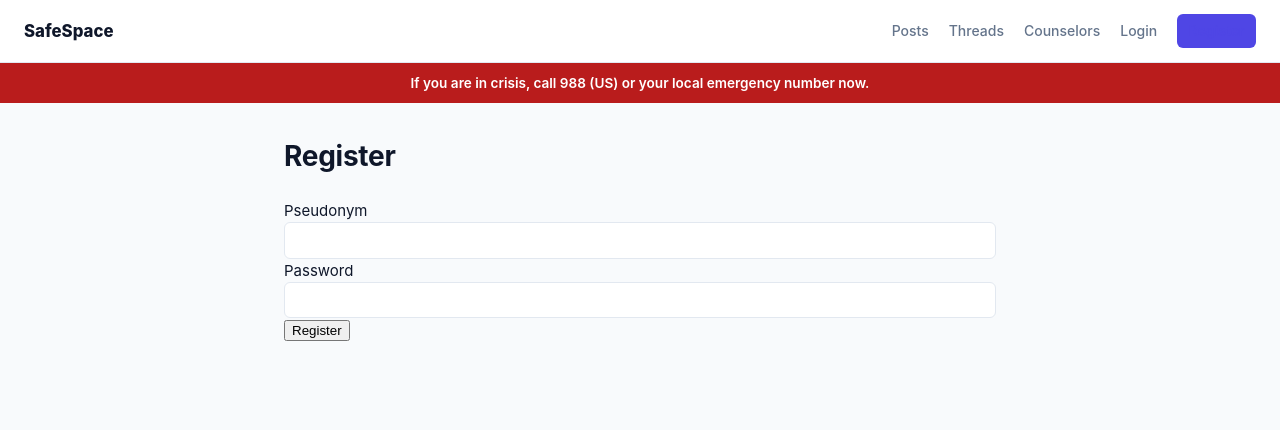
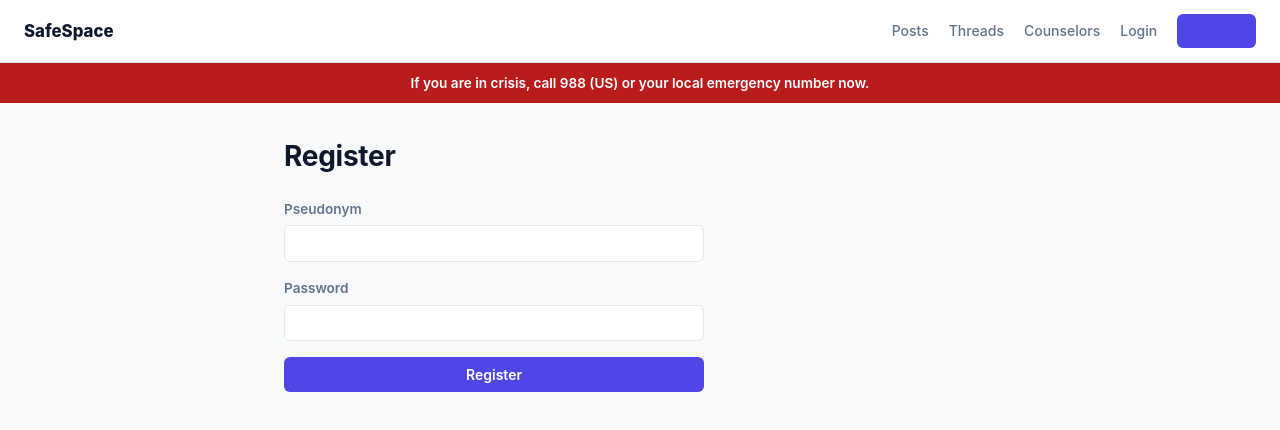
Before and after one commit to amarasie0602/Safe_Space, a React (Vite) app in the folder client/: page /register in a window 1280 px wide. Shown: the top 430 px of the page. Built offline with nearby package versions, Linux system fonts and the light colour scheme; no server answers.

Commit message:
feat: restyle Register and Login forms

```diff
--- a/client/src/pages/Login.jsx
+++ b/client/src/pages/Login.jsx
@@ -24,13 +24,14 @@ const Login = () => {
   };
 
   return (
-    <form onSubmit={handleSubmit}>
+    <div>
       <h1>Login</h1>
-      <label>
+      <form className="form" onSubmit={handleSubmit}>
+        <label className="field">
           Pseudonym
           <input value={pseudonym} onChange={(e) => setPseudonym(e.target.value)} required />
         </label>
-      <label>
+        <label className="field">
           Password
           <input
             type="password"
@@ -40,8 +41,11 @@ const Login = () => {
           />
         </label>
         {error && <ErrorMessage message={error} />}
-      <button type="submit">Login</button>
+        <button type="submit" className="btn btn-primary">
+          Login
+        </button>
       </form>
+    </div>
   );
 };
 
--- a/client/src/pages/Register.jsx
+++ b/client/src/pages/Register.jsx
@@ -18,13 +18,14 @@ const Register = () => {
   };
 
   return (
-    <form onSubmit={handleSubmit}>
+    <div>
       <h1>Register</h1>
-      <label>
+      <form className="form" onSubmit={handleSubmit}>
+        <label className="field">
           Pseudonym
           <input value={pseudonym} onChange={(e) => setPseudonym(e.target.value)} required />
         </label>
-      <label>
+        <label className="field">
           Password
           <input
             type="password"
@@ -34,8 +35,11 @@ const Register = () => {
           />
         </label>
         {error && <ErrorMessage message={error} />}
-      <button type="submit">Register</button>
+        <button type="submit" className="btn btn-primary">
+          Register
+        </button>
       </form>
+    </div>
   );
 };
 
```
Lines whose indentation alone changed are shown as unchanged.
